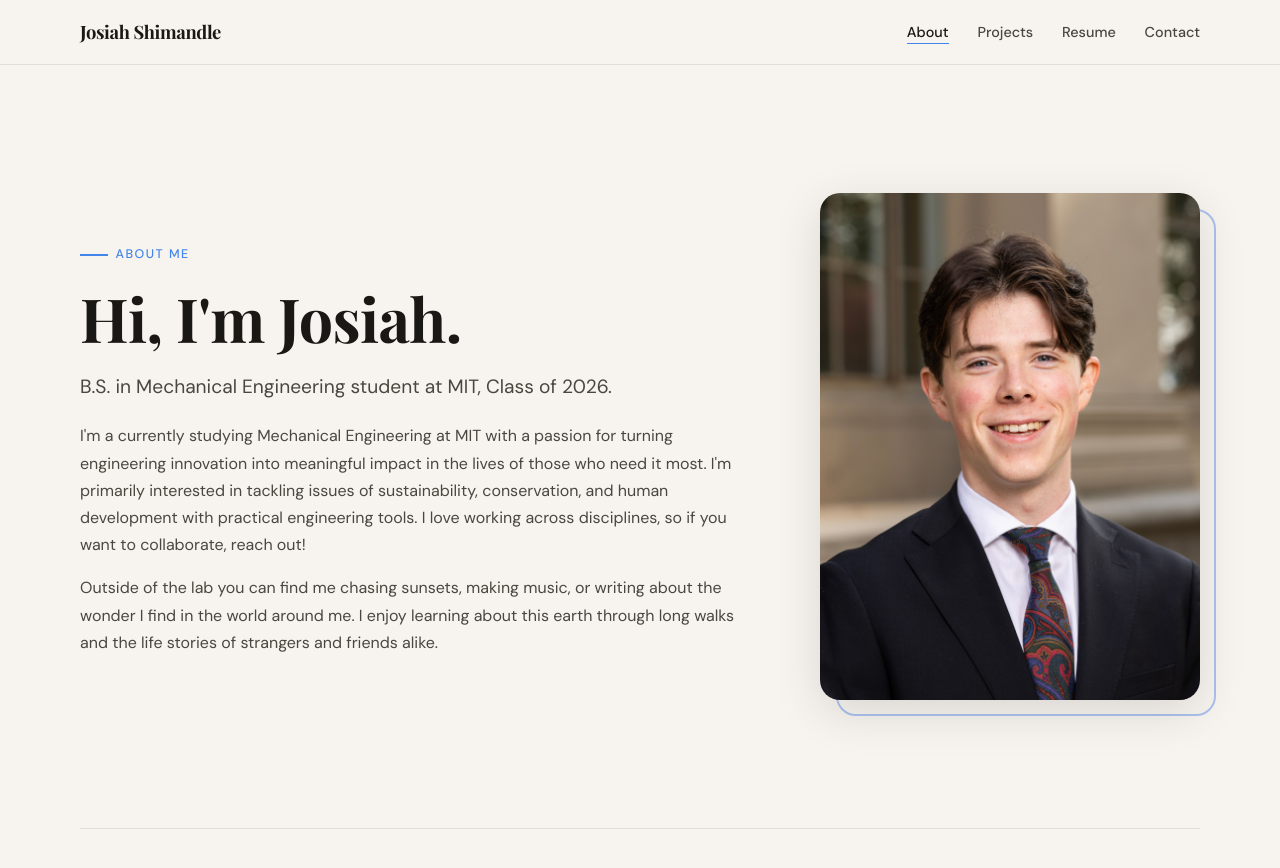
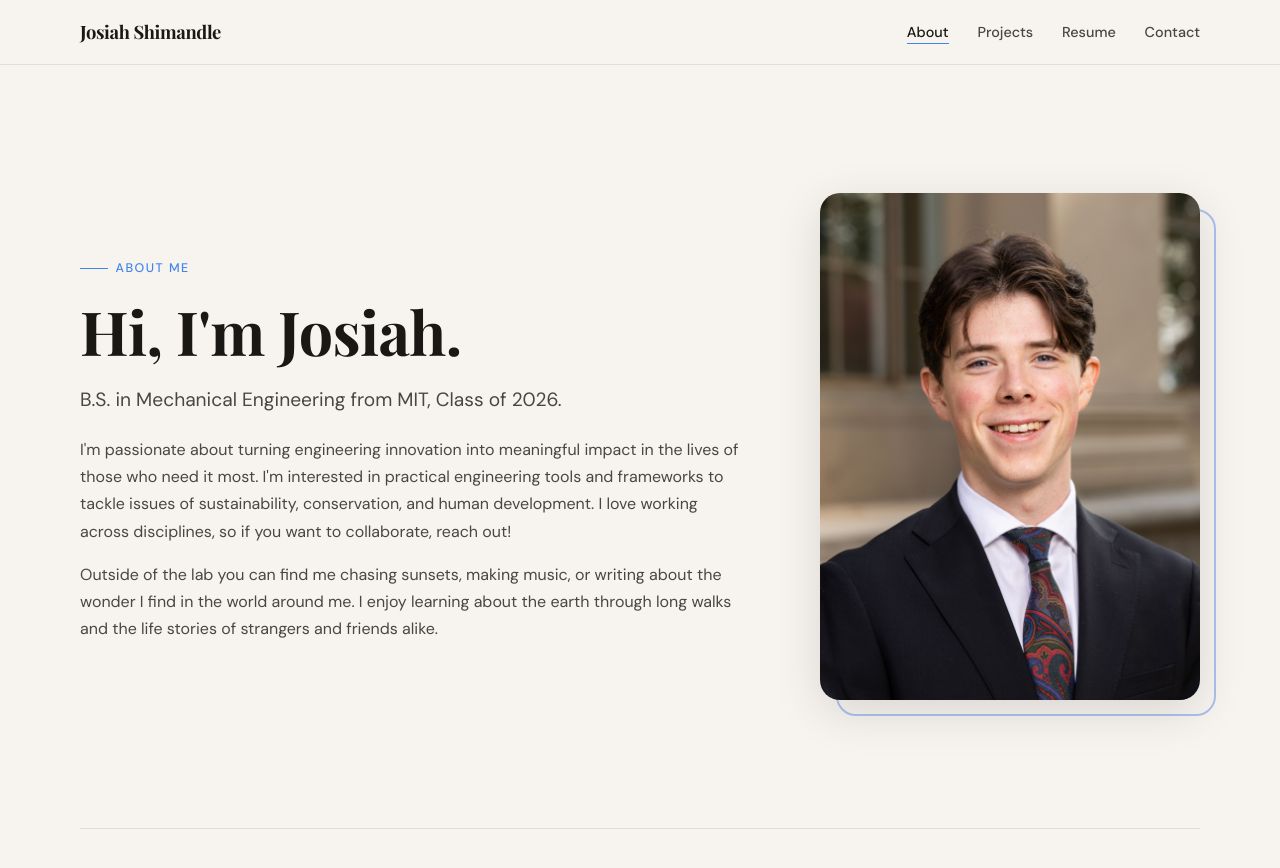
Before and after one commit to jshimandle/jshimandle.github.io, a Jekyll site: the page built from index.html, in a window 1280 px wide and 900 px high. Shown: the top 868 px of the window. Built offline with Jekyll 4.4.1, drawn with Linux system fonts in a browser that asks for light colours; some web fonts are replaced; the list of posts is cut into pages by our own code.

Commit message:
Update index.html

```diff
--- a/index.html
+++ b/index.html
@@ -11,20 +11,20 @@ description: "About me."
       <h1>Hi, I'm {{ site.author.firstname }}.</h1>
       <p class="lead" style="margin-top:1rem;">
         <!-- (*) Edit this introduction -->
-        {{ site.education.degree }} student at {{ site.education.university }},
+        {{ site.education.degree }} from {{ site.education.university }},
         Class of {{ site.education.year }}.
       </p>
       <p style="margin-top:1.2rem;color:var(--ink-2);">
         <!-- (*) Edit your bio below. Use multiple <p> tags for paragraphs. -->
 
-        I'm a currently studying Mechanical Engineering at {{ site.education.university }} with a passion for turning engineering innovation
-        into meaningful impact in the lives of those who need it most. I'm primarily interested in tackling issues of sustainability, conservation,
-        and human development with practical engineering tools. I love working across disciplines, so if you want to collaborate, reach out!
+        I'm passionate about turning engineering innovation into meaningful impact in the lives of those who need it most.
+        I'm interested in practical engineering tools and frameworks to tackle issues of sustainability, conservation, and human development.
+        I love working across disciplines, so if you want to collaborate, reach out!
 
       </p>
       <p style="margin-top:1rem;color:var(--ink-2);">
         Outside of the lab you can find me chasing sunsets, making music, or writing about the wonder I find in the world around me.
-        I enjoy learning about this earth through long walks and the life stories of strangers and friends alike.
+        I enjoy learning about the earth through long walks and the life stories of strangers and friends alike.
       </p>
     </div>
 
```
